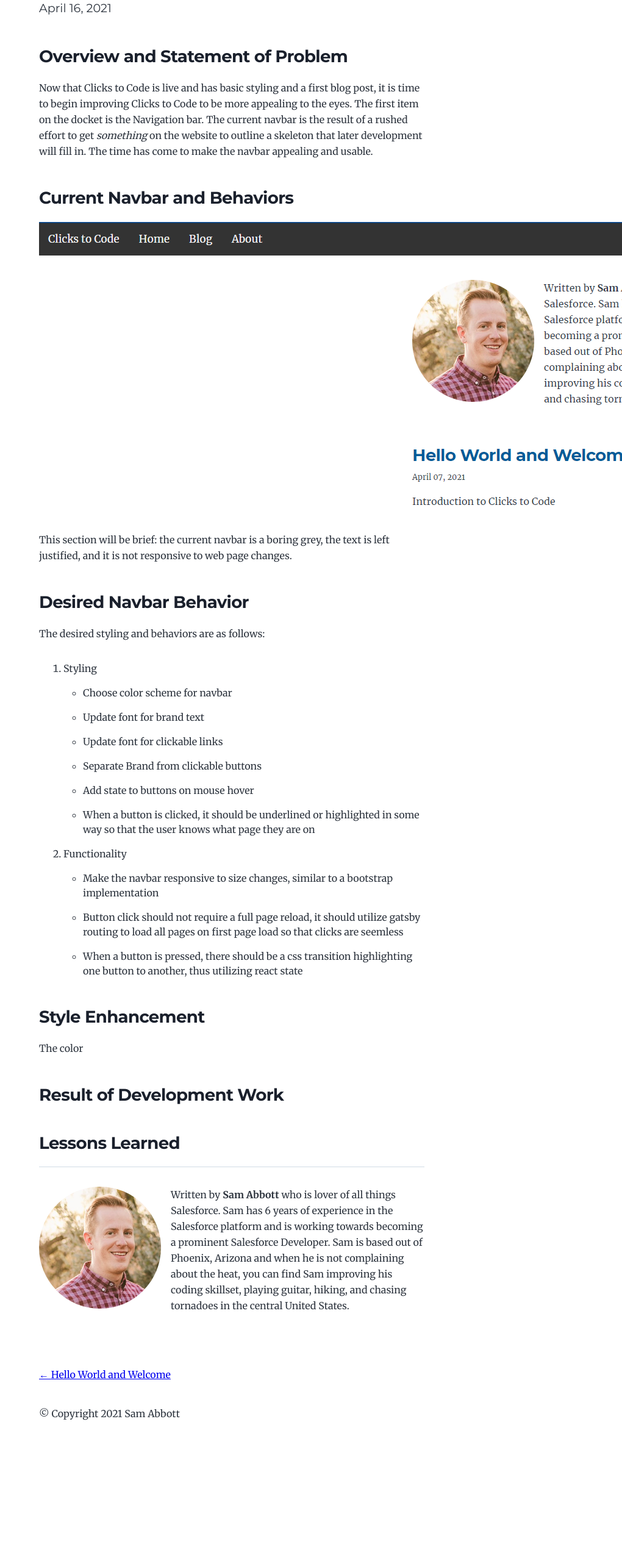
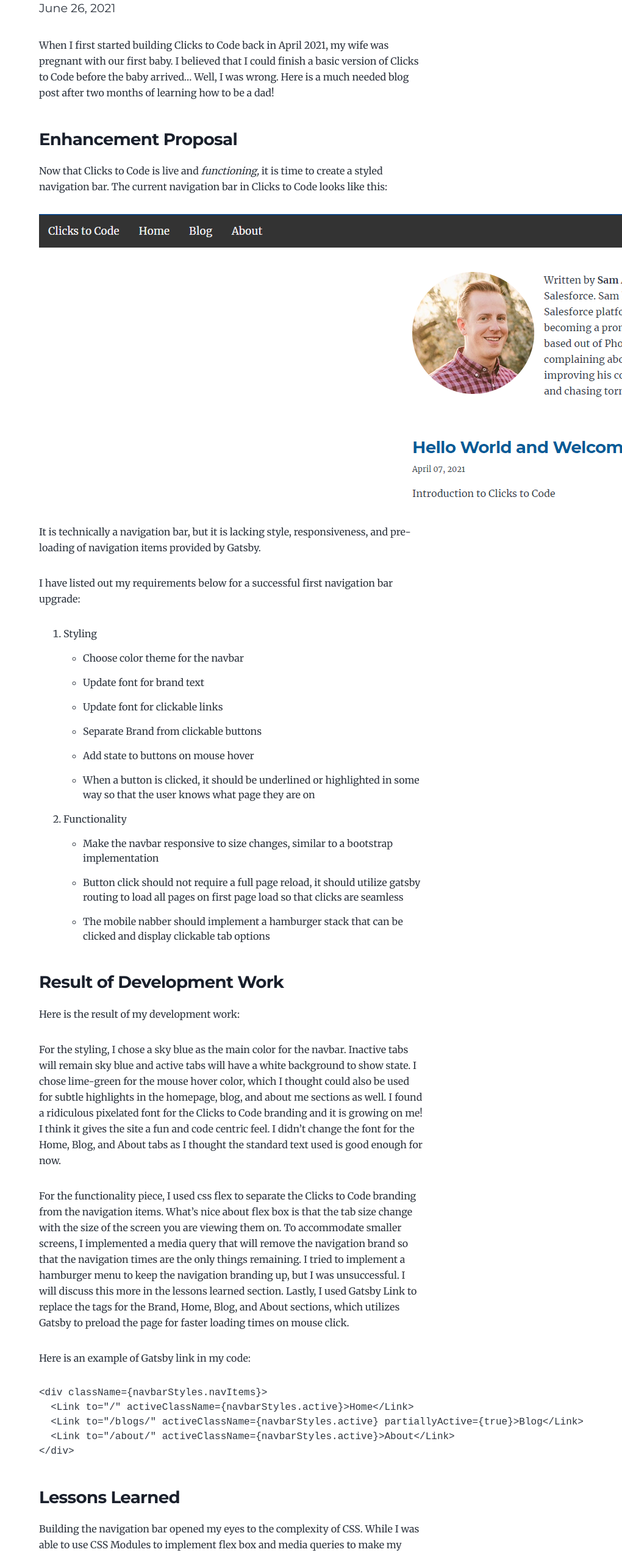
Before and after one commit to shmabbott/dev_website, a Gatsby site: page /blogs/navbar-basic-style/ in a window 1280 px wide. Shown: the part 216-2766 px from the top of the page at 61% size, without its empty margins (260-1280 px from the left). Before the commit the page ends 2610 px from the top, so only its background shows below. Built offline with nearby package versions, Linux system fonts and the light colour scheme; Gatsby itself is replaced by a stand-in of ours; some packages are replaced by stand-ins of ours; code samples lack their colours; a web font is replaced by a local one.

Commit message:
Blog post draft copy.

```diff
--- a/content/blog/navbar-basic-style/index.md
+++ b/content/blog/navbar-basic-style/index.md
@@ -1,25 +1,23 @@
 ---
-title: Navbar - The First Style Update!
-date: "2021-04-16T22:12:03.284Z"
-description: "This post will cover the list of enhancements needed, development work, and a brief retro at the end."
+title: Navbar - Part One of My Navbar Style Update
+date: "2021-06-26T22:12:03.284Z"
+description: "First navbar update discussion"
 ---
 
-### Overview and Statement of Problem
+When I first started building Clicks to Code back in April 2021, my wife was pregnant with our first baby. I believed that I could finish a basic version of Clicks to Code before the baby arrived… Well, I was wrong. Here is a much needed blog post after two months of learning how to be a dad!
 
-Now that Clicks to Code is live and has basic styling and a first blog post, it is time to begin improving Clicks to Code to be more appealing to the eyes. The first item on the docket is the Navigation bar. The current navbar is the result of a rushed effort to  get *something* on the website to outline a skeleton that later development will fill in. The time has come to make the navbar appealing and usable.
+### Enhancement Proposal
 
-### Current Navbar and Behaviors
+Now that Clicks to Code is live and *functioning,* it is time to create a styled navigation bar. The current navigation bar in Clicks to Code looks like this:
 
 ![Image of current navbar](current-navbar.png)
 
-This section will be brief: the current navbar is a boring grey, the text is left justified, and it is not responsive to web page changes.
+It is technically a navigation bar, but it is lacking style, responsiveness, and pre-loading of navigation items provided by Gatsby.
 
-### Desired Navbar Behavior
-
-The desired styling and behaviors are as follows:
+I have listed out my requirements below for a successful first navigation bar upgrade:
 
 1. Styling
-    - Choose color scheme for navbar
+    - Choose color theme for the navbar
     - Update font for brand text
     - Update font for clickable links
     - Separate Brand from clickable buttons
@@ -27,14 +25,31 @@ The desired styling and behaviors are as follows:
     - When a button is clicked, it should be underlined or highlighted in some way so that the user knows what page they are on
 2. Functionality
     - Make the navbar responsive to size changes, similar to a bootstrap implementation
-    - Button click should not require a full page reload, it should utilize gatsby routing to load all pages on first page load so that clicks are seemless
-    - When a button is pressed, there should be a css transition highlighting one button to another, thus utilizing react state
-
-### Style Enhancement
-
-The color
-
+    - Button click should not require a full page reload, it should utilize gatsby routing to load all pages on first page load so that clicks are seamless
+    - The mobile nabber should implement a hamburger stack that can be clicked and display clickable tab options
 
 ### Result of Development Work
 
+Here is the result of my development work:
+
+<insert image here>
+
+For the styling, I chose a sky blue as the main color for the navbar. Inactive tabs will remain sky blue and active tabs will have a white background to show state. I chose lime-green for the mouse hover color, which I thought could also be used for subtle highlights in the homepage, blog, and about me sections as well. I found a ridiculous pixelated font for the Clicks to Code branding and it is growing on me! I think it gives the site a fun and code centric feel. I didn’t change the font for the Home, Blog, and About tabs as I thought the standard text used is good enough for now.
+
+For the functionality piece, I used css flex to separate the Clicks to Code branding from the navigation items. What’s nice about flex box is that the tab size change with the size of the screen you are viewing them on. To accommodate smaller screens, I implemented a media query that will remove the navigation brand so that the navigation times are the only things remaining. I tried to implement a hamburger menu to keep the navigation branding up, but I was unsuccessful. I will discuss this more in the lessons learned section. Lastly, I used Gatsby Link to replace the <a> tags for the Brand, Home, Blog, and About sections, which utilizes Gatsby to preload the page for faster loading times on mouse click.
+
+Here is an example of Gatsby link in my code:
+
+
+    <div className={navbarStyles.navItems}>
+      <Link to="/" activeClassName={navbarStyles.active}>Home</Link>
+      <Link to="/blogs/" activeClassName={navbarStyles.active} partiallyActive={true}>Blog</Link>
+      <Link to="/about/" activeClassName={navbarStyles.active}>About</Link>
+    </div>
+
+
 ### Lessons Learned
+
+Building the navigation bar opened my eyes to the complexity of CSS. While I was able to use CSS Modules to implement flex box and media queries to make my navbar responsive, I was not able to develop a hamburger menu due to limited understanding of css positioning rules. I need to focus on understanding the basics of Position, Flex, and Grid CSS properties.
+
+Another area that gave me some difficulties is with Google and the links in my project. In order to preserve state with my blog articles, I used ‘partiallyactive = true’ to show active state on the blog tab when blog articles are open. In order for partial active to work, I needed to append ‘/blog/‘ to each blog post url string, which ended up breaking my website in Google searches. I will need to keep  this in mind in the future so that I don’t deal with broken links.
```
